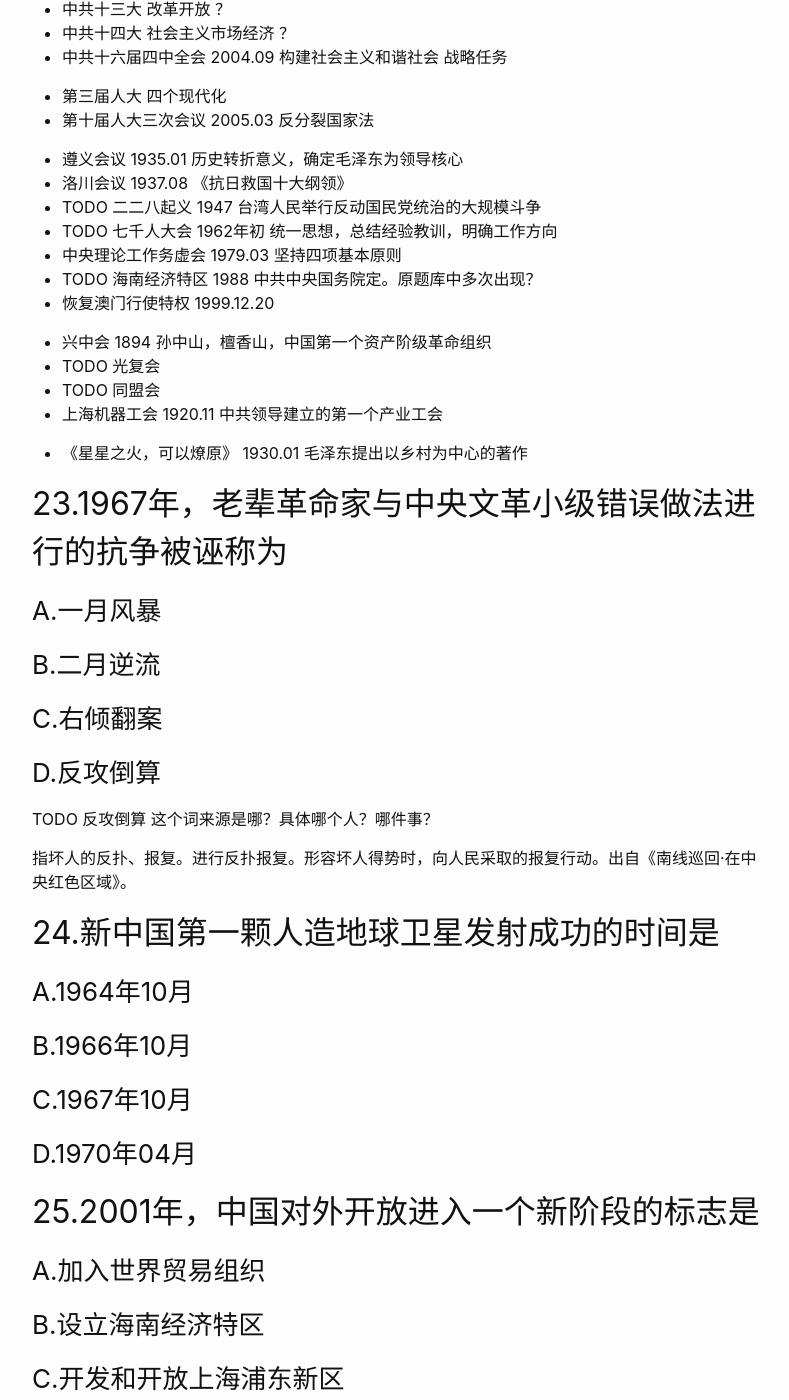
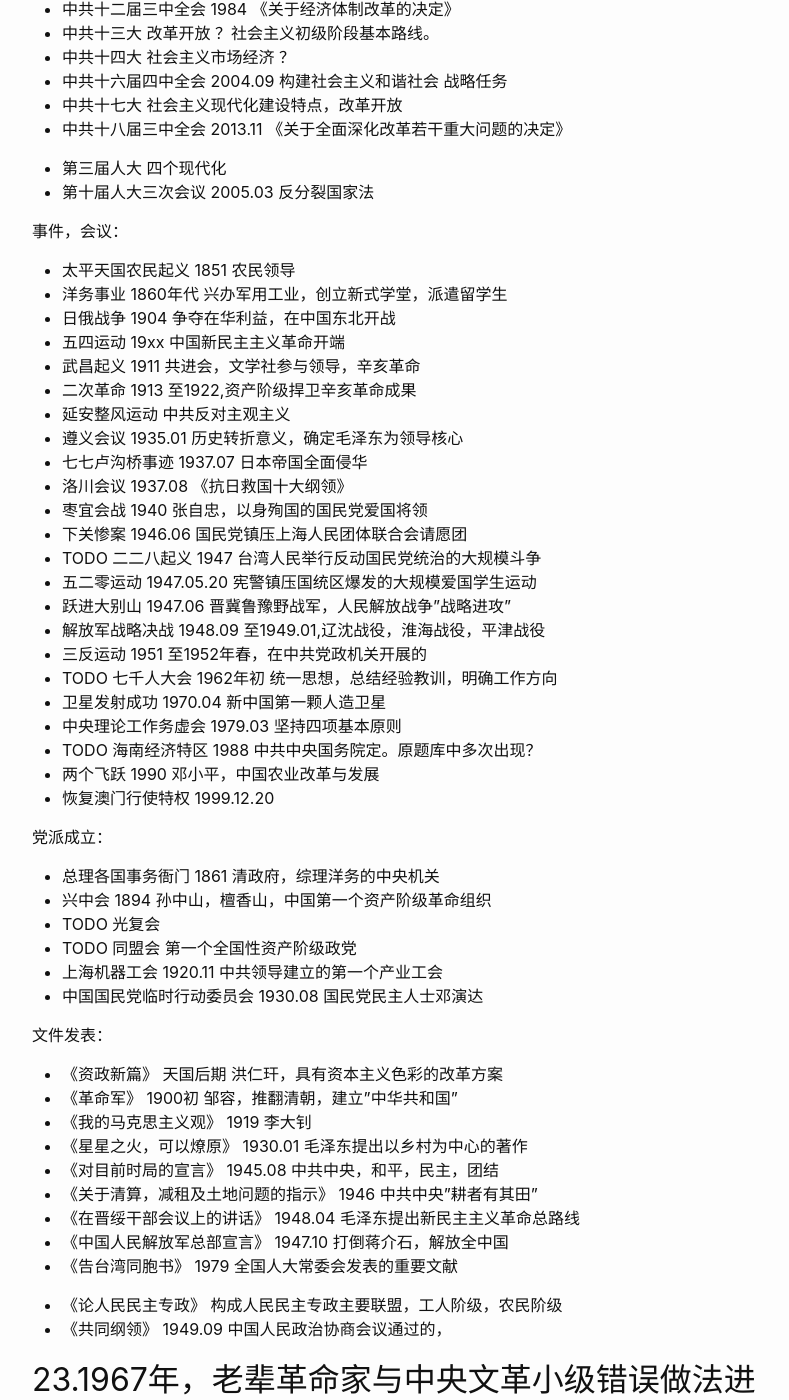
Before and after one commit to wangtiga/wangtiga.github.io, a Jekyll site: the page built from _previews/2020-07-04-3708_2018_10.md, in a window 1280 px wide and 1400 px high, scrolled down 16387 px. Shown: the whole window, without its empty margins (238-1027 px from the left). Built offline with Jekyll 4.4.1, drawn with Linux system fonts in a browser that asks for light colours; some of the changed text lies outside the part shown.

Commit message:
updated from notep

```diff
--- a/_previews/2020-07-04-3708_2018_10.md
+++ b/_previews/2020-07-04-3708_2018_10.md
@@ -394,32 +394,76 @@ P199
 [几大几次，几届几中，几届几次区别](https://www.douban.com/note/604363507/)
 
 
-TODO 各届全会分别是主题是什么
+各届全会主题：
+
 * 中共二大                       反帝反封建。 毛泽东 未参加
+* 中共七届三中全会     1950.06   争取国家财政经济状况基本好转
 * 中共八大             1956      主要任务，把落后的农业国变成先进的工业国
 * 中共十二届三中全会   1984      《关于经济体制改革的决定》
-* 中共十三大                     改革开放 ？
+* 中共十三大                     改革开放 ？社会主义初级阶段基本路线。
 * 中共十四大                     社会主义市场经济 ？
 * 中共十六届四中全会   2004.09   构建社会主义和谐社会 战略任务
+* 中共十七大                     社会主义现代化建设特点，改革开放
+* 中共十八届三中全会   2013.11   《关于全面深化改革若干重大问题的决定》
 
 * 第三届人大                     四个现代化
 * 第十届人大三次会议   2005.03   反分裂国家法
 
+
+事件，会议：
+
+* 太平天国农民起义     1851        农民领导
+* 洋务事业             1860年代    兴办军用工业，创立新式学堂，派遣留学生
+* 日俄战争             1904        争夺在华利益，在中国东北开战
+* 五四运动             19xx        中国新民主主义革命开端
+* 武昌起义             1911        共进会，文学社参与领导，辛亥革命
+* 二次革命             1913        至1922,资产阶级捍卫辛亥革命成果
+* 延安整风运动                     中共反对主观主义
 * 遵义会议             1935.01     历史转折意义，确定毛泽东为领导核心
+* 七七卢沟桥事迹       1937.07     日本帝国全面侵华
 * 洛川会议             1937.08     《抗日救国十大纲领》
+* 枣宜会战             1940        张自忠，以身殉国的国民党爱国将领
+* 下关惨案             1946.06     国民党镇压上海人民团体联合会请愿团
 * TODO 二二八起义      1947        台湾人民举行反动国民党统治的大规模斗争
+* 五二零运动           1947.05.20  宪警镇压国统区爆发的大规模爱国学生运动
+* 跃进大别山           1947.06     晋冀鲁豫野战军，人民解放战争"战略进攻"
+* 解放军战略决战       1948.09     至1949.01,辽沈战役，淮海战役，平津战役
+* 三反运动             1951        至1952年春，在中共党政机关开展的
 * TODO 七千人大会      1962年初    统一思想，总结经验教训，明确工作方向
+* 卫星发射成功         1970.04     新中国第一颗人造卫星
 * 中央理论工作务虚会   1979.03     坚持四项基本原则
 * TODO 海南经济特区    1988        中共中央国务院定。原题库中多次出现？
+* 两个飞跃             1990        邓小平，中国农业改革与发展
 * 恢复澳门行使特权     1999.12.20
 
 
-* 兴中会          1894     孙中山，檀香山，中国第一个资产阶级革命组织
+
+党派成立：
+
+* 总理各国事务衙门          1861    清政府，综理洋务的中央机关
+* 兴中会                    1894     孙中山，檀香山，中国第一个资产阶级革命组织
 * TODO 光复会
-* TODO 同盟会
-* 上海机器工会    1920.11  中共领导建立的第一个产业工会
+* TODO 同盟会                        第一个全国性资产阶级政党
+* 上海机器工会              1920.11  中共领导建立的第一个产业工会
+* 中国国民党临时行动委员会  1930.08  国民党民主人士邓演达
 
-* 《星星之火，可以燎原》  1930.01  毛泽东提出以乡村为中心的著作
+
+文件发表：
+
+* 《资政新篇》                       天国后期 洪仁玕，具有资本主义色彩的改革方案
+* 《革命军》                         1900初   邹容，推翻清朝，建立"中华共和国"
+* 《我的马克思主义观》               1919     李大钊
+* 《星星之火，可以燎原》             1930.01  毛泽东提出以乡村为中心的著作
+* 《对目前时局的宣言》               1945.08  中共中央，和平，民主，团结
+* 《关于清算，减租及土地问题的指示》 1946     中共中央"耕者有其田"
+* 《在晋绥干部会议上的讲话》         1948.04  毛泽东提出新民主主义革命总路线
+* 《中国人民解放军总部宣言》         1947.10  打倒蒋介石，解放全中国
+* 《告台湾同胞书》                   1979     全国人大常委会发表的重要文献
+
+* 《论人民民主专政》  构成人民民主专政主要联盟，工人阶级，农民阶级
+* 《共同纲领》       1949.09  中国人民政治协商会议通过的，
+
+
 
 
 
```
